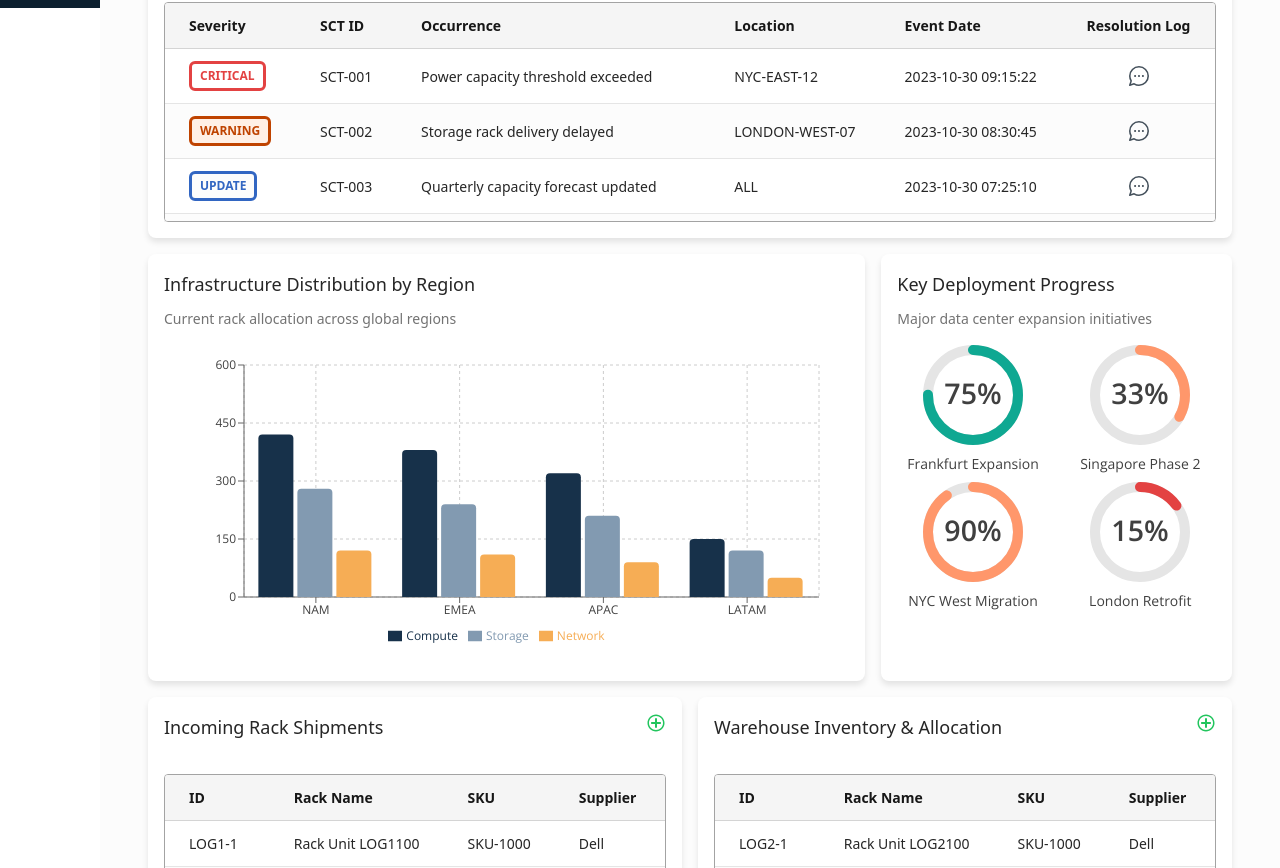
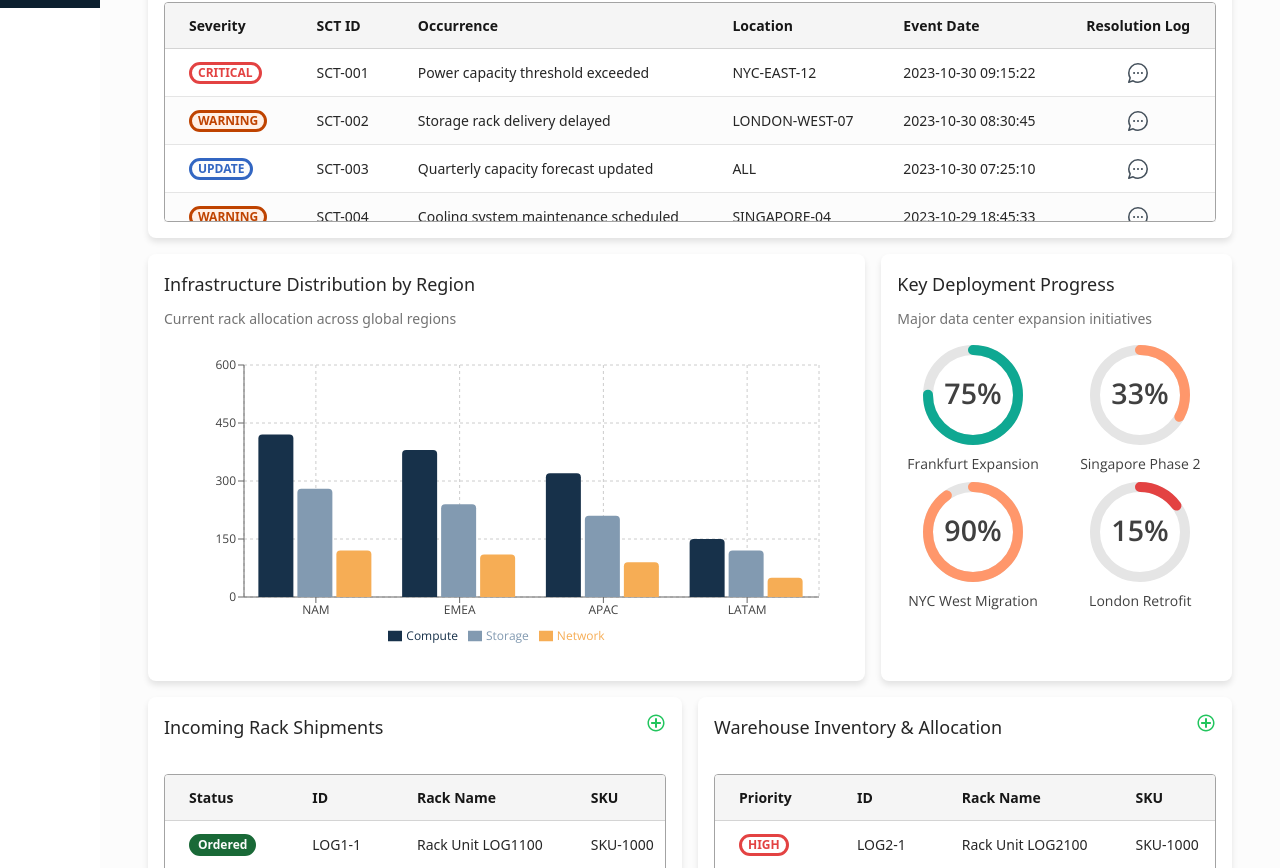
Before and after one commit to m-downing/fl-ui, a Next.js app: page / in a window 1280 px wide. Shown: the part 792-1660 px from the top of the page. Built offline with nearby package versions, Linux system fonts and the light colour scheme.

Commit message:
updated table columns in dashboard preview.

```diff
--- a/src/app/components/design-system-showcase/BadgeShowcase.tsx
+++ b/src/app/components/design-system-showcase/BadgeShowcase.tsx
@@ -34,7 +34,7 @@ export function BadgeShowcase() {
       </div>
 
       <div className="mb-8">
-        <h3 className="text-lg font-semibold mb-4">Supply Chain Status Badges</h3>
+        <h3 className="text-lg font-semibold mb-4">Supply Chain Status Badges (Regular Size)</h3>
         <div className="flex flex-wrap gap-2">
           <Badge variant="planned">Planned</Badge>
           <Badge variant="ordered">Ordered</Badge>
@@ -51,7 +51,24 @@ export function BadgeShowcase() {
       </div>
 
       <div className="mb-8">
-        <h3 className="text-lg font-semibold mb-4">Priority/Risk Badges</h3>
+        <h3 className="text-lg font-semibold mb-4">Supply Chain Status Badges (Small Size)</h3>
+        <div className="flex flex-wrap gap-2">
+          <Badge variant="planned" size="small">Planned</Badge>
+          <Badge variant="ordered" size="small">Ordered</Badge>
+          <Badge variant="manufacturing" size="small">Manufacturing</Badge>
+          <Badge variant="qualityTesting" size="small">Quality Testing</Badge>
+          <Badge variant="readyToShip" size="small">Ready to Ship</Badge>
+          <Badge variant="inTransit" size="small">In Transit</Badge>
+          <Badge variant="delivered" size="small">Delivered</Badge>
+          <Badge variant="installing" size="small">Installing</Badge>
+          <Badge variant="active" size="small">Active</Badge>
+          <Badge variant="maintenance" size="small">Maintenance</Badge>
+          <Badge variant="delayed" size="small">Delayed</Badge>
+        </div>
+      </div>
+
+      <div className="mb-8">
+        <h3 className="text-lg font-semibold mb-4">Priority/Risk Badges (Regular Size)</h3>
         <div className="flex flex-wrap gap-2">
           <Badge variant="critical">Critical</Badge>
           <Badge variant="highPriority">High Priority</Badge>
@@ -60,12 +77,25 @@ export function BadgeShowcase() {
         </div>
       </div>
 
+      <div className="mb-8">
+        <h3 className="text-lg font-semibold mb-4">Priority/Risk Badges (Small Size)</h3>
+        <div className="flex flex-wrap gap-2">
+          <Badge variant="critical" size="small">Critical</Badge>
+          <Badge variant="highPriority" size="small">High Priority</Badge>
+          <Badge variant="standard" size="small">Standard</Badge>
+          <Badge variant="atRisk" size="small">At Risk</Badge>
+        </div>
+      </div>
+
       <div>
         <h3 className="text-lg font-semibold mb-4">Usage in Application</h3>
         <div className="bg-neutral-50 p-4 rounded-md">
           <pre className="text-sm">
-{`// Simple badge usage
+{`// Simple badge usage (regular size)
 <Badge variant="ordered">Ordered</Badge>
+
+// Small size badge
+<Badge variant="ordered" size="small">Ordered</Badge>
 
 // With click handler
 <Badge
--- a/src/app/components/design-system/Badge.tsx
+++ b/src/app/components/design-system/Badge.tsx
@@ -38,6 +38,8 @@ interface BadgeProps {
   onClick?: (event: React.MouseEvent<HTMLSpanElement>) => void;
   /** Additional class names to apply */
   className?: string;
+  /** Size of the badge - defaults to regular */
+  size?: 'small' | 'regular';
 }
 
 const Badge: React.FC<BadgeProps> = ({
@@ -45,6 +47,7 @@ const Badge: React.FC<BadgeProps> = ({
   variant,
   onClick,
   className = '',
+  size = 'regular',
 }) => {
   // Get colors from our badge color system
   const colorConfig = badgeColors[variant];
@@ -72,6 +75,11 @@ const Badge: React.FC<BadgeProps> = ({
   // Transform text to uppercase for priority/risk badges
   const content = isPriorityBadge ? children?.toString().toUpperCase() : children;
 
+  // Size classes
+  const sizeClasses = size === 'small'
+    ? 'px-1.5 py-0.5 text-xs'
+    : 'px-2 py-1.5 text-xs';
+
   return (
     <span
       style={style}
@@ -79,11 +87,9 @@ const Badge: React.FC<BadgeProps> = ({
         inline-flex
         items-center
         justify-center
-        px-2
-        py-1.5
-        text-xs
+        ${sizeClasses}
         font-semibold
-        rounded-md
+        rounded-full
         ${cursorClass}
         ${className}
       `}
--- a/src/app/flow/dashboard/DashboardView.tsx
+++ b/src/app/flow/dashboard/DashboardView.tsx
@@ -168,11 +168,6 @@ const logisticsData2 = generateLogisticsData(30, 'LOG2');
 
 // Column definitions for logistics table
 const logisticsColumns: ColumnDef<LogisticsEntry>[] = [
-  { key: 'id', title: 'ID', width: 80 },
-  { key: 'rackName', title: 'Rack Name', width: 150 },
-  { key: 'sku', title: 'SKU', width: 120 },
-  { key: 'supplier', title: 'Supplier', width: 120 },
-  { key: 'purchaseOrder', title: 'PO Number', width: 130 },
   {
     key: 'status',
     title: 'Status',
@@ -188,9 +183,14 @@ const logisticsColumns: ColumnDef<LogisticsEntry>[] = [
         case 'Delayed': badgeVariant = 'delayed'; break;
         default: badgeVariant = 'standard';
       }
-      return <Badge variant={badgeVariant}>{row.status}</Badge>;
+      return <Badge variant={badgeVariant} size="small">{row.status}</Badge>;
     }
   },
+  { key: 'id', title: 'ID', width: 80 },
+  { key: 'rackName', title: 'Rack Name', width: 150 },
+  { key: 'sku', title: 'SKU', width: 120 },
+  { key: 'supplier', title: 'Supplier', width: 120 },
+  { key: 'purchaseOrder', title: 'PO Number', width: 130 },
   { key: 'currentLocation', title: 'Current Location', width: 150 },
   { key: 'estimatedDelivery', title: 'Est. Delivery', width: 130 },
   { key: 'actualDelivery', title: 'Actual Delivery', width: 130 },
@@ -206,7 +206,7 @@ const logisticsColumns: ColumnDef<LogisticsEntry>[] = [
         case 'Low': badgeVariant = 'standard'; break;
         default: badgeVariant = 'standard';
       }
-      return <Badge variant={badgeVariant}>{row.priority}</Badge>;
+      return <Badge variant={badgeVariant} size="small">{row.priority}</Badge>;
     }
   },
   { key: 'quantity', title: 'Qty', width: 70 },
@@ -251,7 +251,42 @@ interface LogisticsTableProps {
 const LogisticsTable: React.FC<LogisticsTableProps> = ({ title, data }) => {
   const [isExpanded, setIsExpanded] = useState(false);
   const toggleExpand = () => setIsExpanded(!isExpanded);
-  const displayedColumns = isExpanded ? logisticsColumns : logisticsColumns.slice(0, 5);
+
+  // Create specific columns for warehouse table (without Status column and Priority first)
+  const warehouseColumns: ColumnDef<LogisticsEntry>[] = [
+    {
+      key: 'priority',
+      title: 'Priority',
+      width: 100,
+      cellRenderer: (row) => {
+        let badgeVariant: BadgeVariant;
+        switch(row.priority) {
+          case 'High': badgeVariant = 'critical'; break;
+          case 'Medium': badgeVariant = 'highPriority'; break;
+          case 'Low': badgeVariant = 'standard'; break;
+          default: badgeVariant = 'standard';
+        }
+        return <Badge variant={badgeVariant} size="small">{row.priority}</Badge>;
+      }
+    },
+    { key: 'id', title: 'ID', width: 80 },
+    { key: 'rackName', title: 'Rack Name', width: 150 },
+    { key: 'sku', title: 'SKU', width: 120 },
+    { key: 'supplier', title: 'Supplier', width: 120 },
+    { key: 'purchaseOrder', title: 'PO Number', width: 130 },
+    { key: 'currentLocation', title: 'Current Location', width: 150 },
+    { key: 'estimatedDelivery', title: 'Est. Delivery', width: 130 },
+    { key: 'actualDelivery', title: 'Actual Delivery', width: 130 },
+    { key: 'quantity', title: 'Qty', width: 70 },
+    { key: 'assignedDc', title: 'Assigned DC', width: 120 },
+    { key: 'trackingNumber', title: 'Tracking #', width: 140 },
+    { key: 'notes', title: 'Notes', width: 200 },
+    { key: 'lastUpdate', title: 'Last Update', width: 180, cellRenderer: (row) => new Date(row.lastUpdate).toLocaleString() },
+  ];
+
+  // Determine which columns to use based on the table title
+  const tableColumns = title === "Warehouse Inventory & Allocation" ? warehouseColumns : logisticsColumns;
+  const displayedColumns = isExpanded ? tableColumns : tableColumns.slice(0, 5);
 
   return (
     <div className="bg-white shadow-md rounded-lg p-4 relative block">
@@ -321,7 +356,7 @@ const DashboardView: React.FC = () => {
           case 'update': badgeVariant = 'standard'; break;
           default: badgeVariant = 'standard';
         }
-        return <Badge variant={badgeVariant}>{row.severity.toUpperCase()}</Badge>;
+        return <Badge variant={badgeVariant} size="small">{row.severity.toUpperCase()}</Badge>;
       }
     },
     {
```
